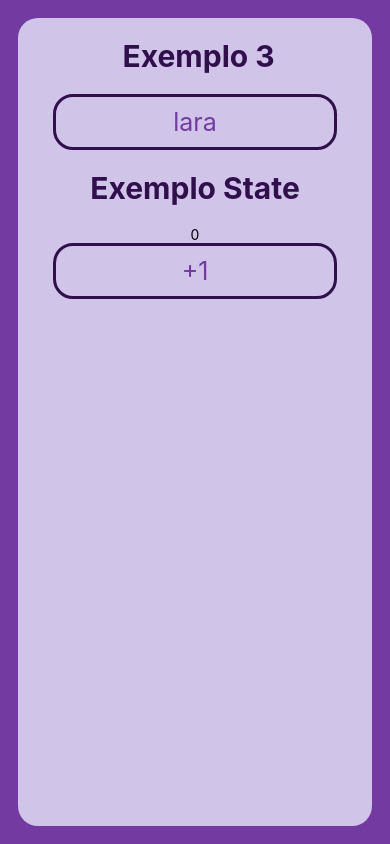
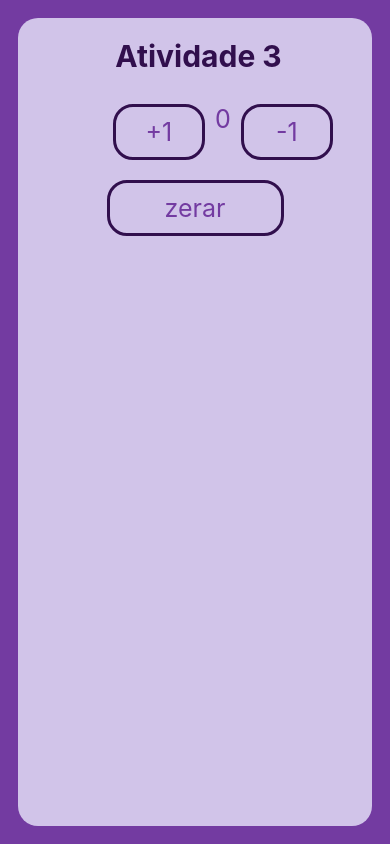
Before and after one commit to lararomeroo/aula_expo_0, a React Native app: screen / in a window 390 px wide. Built offline with nearby package versions, Linux system fonts and the light colour scheme.

Commit message:
aula 17-05

```diff
--- a/App.js
+++ b/App.js
@@ -7,12 +7,13 @@ import Exemplo_3 from './components/exemplo_3';
 
 import Atividade_1 from './components/atividade_1';
 import Atividade_2 from './components/atividade_2';
+import Atividade_3 from './components/atividade_3';
 
 
 export default function App() {
   return (
     <View style={styles.container}>
-     <Exemplo_3 />
+     <Atividade_3 />
       <StatusBar style="auto" />
     </View>
   );
--- /dev/null
+++ b/components/atividade_3/index.js
@@ -0,0 +1,69 @@
+import { useState } from 'react';
+import { View, Text, Pressable } from 'react-native';
+
+import styles from './styles';
+
+function Atividade_3() {
+
+   const [numero, setNumero] = useState(0);
+
+    function adicao (){
+        setNumero(numero +1);
+    }
+    function subtracao (){
+        setNumero(numero -1);
+    }
+    function zerar (){
+        setNumero(numero - numero);
+    }
+
+    return (
+        <View style={styles.container}>
+            <Text style={styles.titulo}> Atividade 3</Text>
+
+            <View style={styles.container2}>
+            <Pressable
+                onPress={() => adicao() }
+                style={ ({ pressed} ) => pressed ?
+
+                [styles.botao , styles.botaopress]
+                :
+                styles.botao}
+            >
+                <Text style={styles.txtbotao}> +1 </Text>
+
+            </Pressable>
+
+            <Text style={styles.txtNumero}>{numero}</Text>
+
+            <Pressable
+                onPress={() => subtracao() }
+                 style={ ({ pressed} ) => pressed ?
+
+               [styles.botao , styles.botaopress]
+               :
+                styles.botao}
+                >
+            <Text style={styles.txtbotao}> -1 </Text>
+
+            </Pressable>
+
+            </View>
+
+            <Pressable
+                onPress={() => zerar() }
+                 style={ ({ pressed} ) => pressed ?
+
+               [styles.botao , styles.botaopress]
+               :
+                styles.botao}
+                >
+            <Text style={styles.txtbotao}> zerar </Text>
+
+            </Pressable>
+        </View>
+
+    );
+}
+
+export default Atividade_3;
--- /dev/null
+++ b/components/atividade_3/styles.js
@@ -0,0 +1,55 @@
+import { StyleSheet } from 'react-native';
+
+const styles = StyleSheet.create({
+    container:{
+        flex:1,
+        backgroundColor: '#D1C4E9',
+        borderRadius:20,
+        width:'100%',
+        alignItems:'center',
+    },
+
+    container2:{
+        display: 'flex',
+        flexDirection: 'row',
+    },
+    titulo:{
+        fontSize:30,
+        fontWeight:'bold',
+        marginVertical:20,
+        color: '#310f4d',
+
+    },
+
+    botao:{
+        borderWidth: 3,
+        padding:10,
+        width:'50%',
+        borderRadius:20,
+        alignItems:'center',
+        borderColor: '#310f4d',
+        margin: 10,
+    },
+
+    txtbotao:{
+        fontSize: 25,
+        color: '#733ba1',
+    },
+
+    botaopress:{
+        backgroundColor: '#733ba1'
+    },
+
+    txtpress:{
+        fontSize:25,
+        color: '#733ba1'
+    },
+
+    txtNumero:{
+        fontSize: 25,
+        color: '#733ba1',
+        marginVertical: 10,
+    },
+});
+
+export default styles;
```
